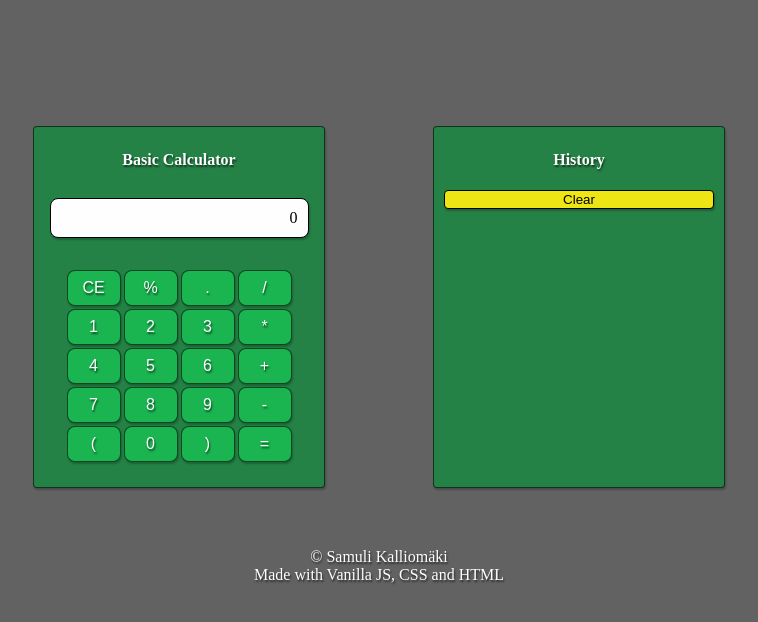
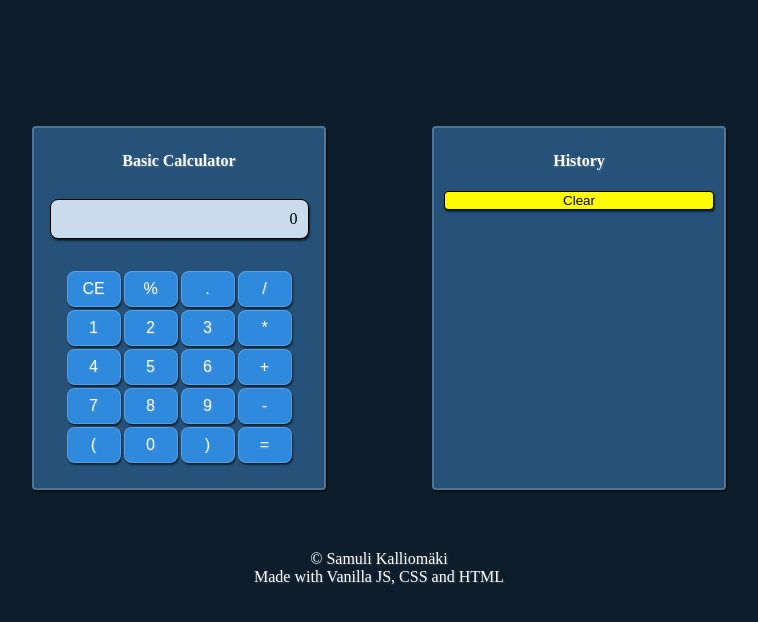
Before and after one commit to SamKallio/Calculator, a website: page index.html in a window 1280 px wide. Shown: the whole page, without its empty margins (261-1019 px from the left). Drawn offline with nearby package versions, Linux system fonts and the light colour scheme.

Commit message:
css changes

```diff
--- a/index.css
+++ b/index.css
@@ -1,15 +1,16 @@
 :root {
-  --primary-color: #1ab550;
+  --primary-color: #2f89dd;
+  --output-color: #c9dbec;
   --text-color: #fefefe;
-  --secondary-color: #258246;
-  --border-color: rgba(0, 0, 0, 0.6);
-  --border-shadow: rgba(0, 0, 0, 0.25);
+  --secondary-color: #26527a;
+  --border-color: rgba(250, 247, 247, 0.2);
+  --border-shadow: rgba(0, 0, 0, 0.6);
   --hover-color: rgba(255, 255, 255, 0.85);
   --font-size: 16px;
 }
 
 body {
-  background-color: rgb(98, 98, 98);
+  background-color: #0d1d2c;
 }
 
 #content {
@@ -25,7 +26,7 @@ body {
 #history {
   background-color: var(--secondary-color);
   border-radius: 4px 4px 4px 4px;
-  border: 1px solid var(--border-color);
+  border: 2px solid var(--border-color);
   box-shadow: 1px 2px 2px var(--border-shadow);
   margin: auto;
   text-align: center;
@@ -52,7 +53,7 @@ body {
 }
 
 #output-container {
-  background-color: var(--text-color);
+  background-color: var(--output-color);
   box-shadow: 1px 2px 2px var(--border-shadow);
   border: 1px solid black;
   width: 90%;
@@ -81,7 +82,7 @@ body {
 
 #clearBtn {
   border: 1px solid black;
-  background-color: rgb(237, 229, 20);
+  background-color: rgb(255, 251, 0);
   box-shadow: 1px 2px 2px var(--border-shadow);
   border-radius: 4px;
   margin-top: 8px;
@@ -93,7 +94,7 @@ h2,
 .historyPara,
 #footer {
   color: var(--text-color);
-  text-shadow: 1px 2px 2px var(--border-color);
+  text-shadow: 1px 1px 2px var(--border-color);
   font-size: var(--font-size);
 }
 
```
